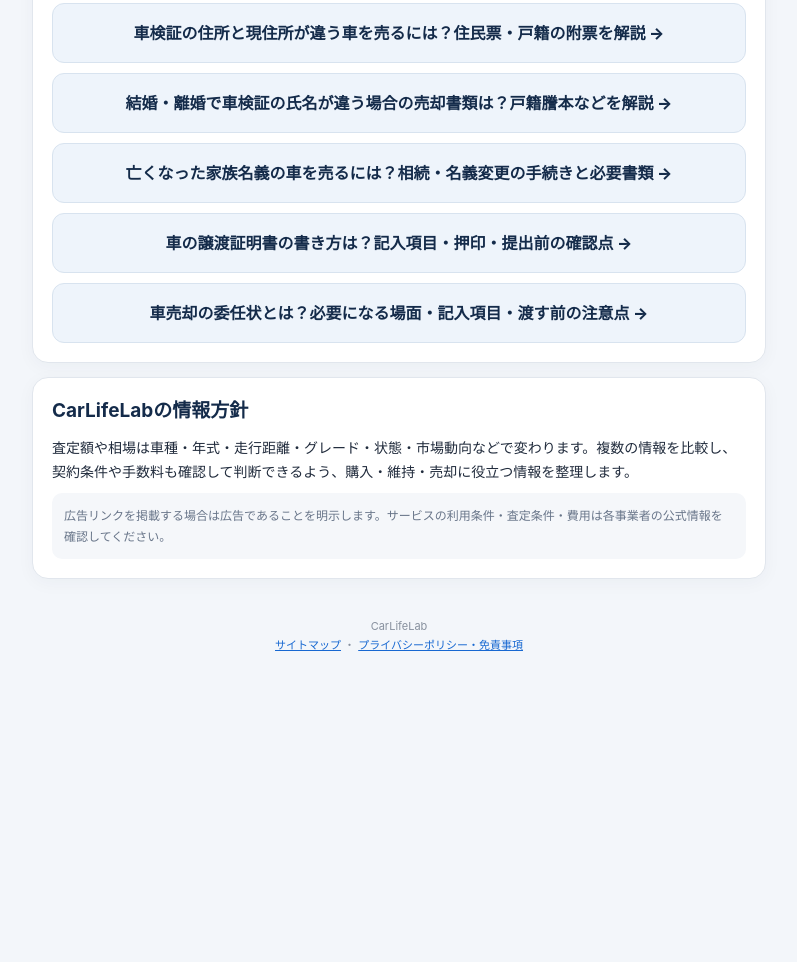
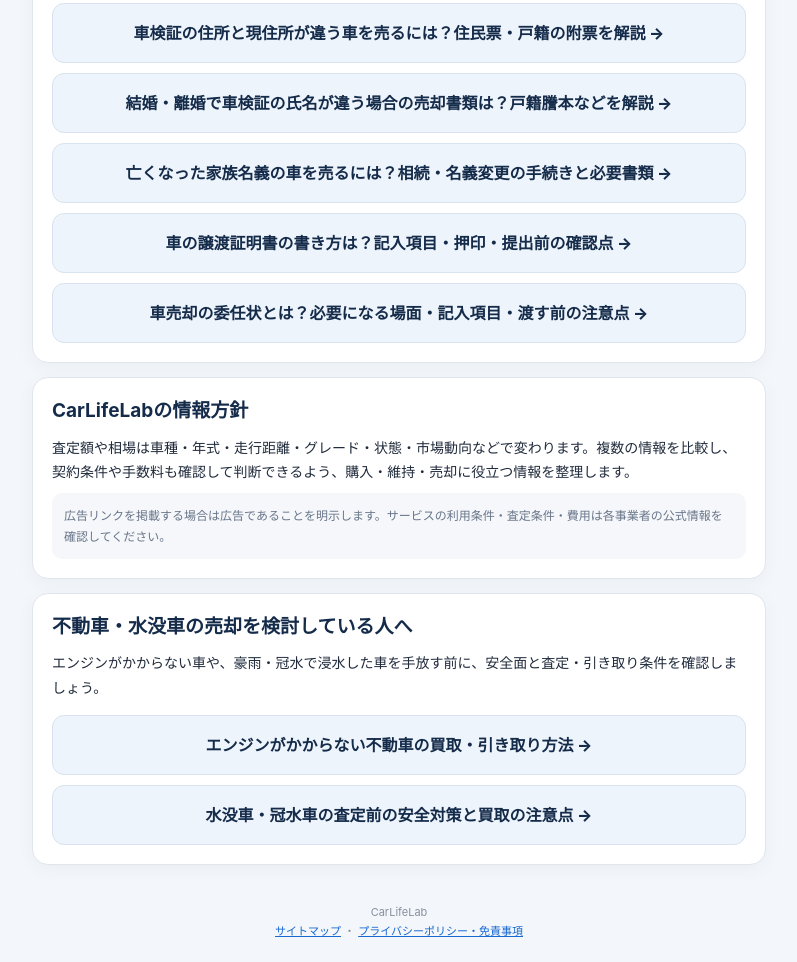
Before and after one commit to carlifelab/2nd-, a plain HTML site: page index.html in a window 1280 px wide. Shown: the part 5788-6750 px from the top of the page, without its empty margins (241-1038 px from the left). Before the commit the page ends 6463 px from the top, so only its background shows below. Drawn offline with Linux system fonts and the light colour scheme.

Commit message:
Link new non-running and flood-damaged car guides

```diff
--- a/index.html
+++ b/index.html
@@ -57,4 +57,6 @@ footer{text-align:center;color:#87909e;font-size:11px;padding:20px}footer a{colo
 <a class="action light" href="./kuruma-baikyaku-jouto-shomeisho.html">車の譲渡証明書の書き方は？記入項目・押印・提出前の確認点 →</a>
 <a class="action light" href="./kuruma-baikyaku-ininjou.html">車売却の委任状とは？必要になる場面・記入項目・渡す前の注意点 →</a></div></section>
 <section class="card"><h2>CarLifeLabの情報方針</h2><p>査定額や相場は車種・年式・走行距離・グレード・状態・市場動向などで変わります。複数の情報を比較し、契約条件や手数料も確認して判断できるよう、購入・維持・売却に役立つ情報を整理します。</p><div class="note">広告リンクを掲載する場合は広告であることを明示します。サービスの利用条件・査定条件・費用は各事業者の公式情報を確認してください。</div></section>
+
+<section class="card"><h2>不動車・水没車の売却を検討している人へ</h2><p>エンジンがかからない車や、豪雨・冠水で浸水した車を手放す前に、安全面と査定・引き取り条件を確認しましょう。</p><div class="actions"><a class="action light" href="./fudosha-kaitori.html">エンジンがかからない不動車の買取・引き取り方法 →</a><a class="action light" href="./suibotsu-sha-kaitori.html">水没車・冠水車の査定前の安全対策と買取の注意点 →</a></div></section>
 </main><footer>CarLifeLab<br><a href="./sitemap.html">サイトマップ</a> ・ <a href="./privacy.html">プライバシーポリシー・免責事項</a></footer></body></html>
```
